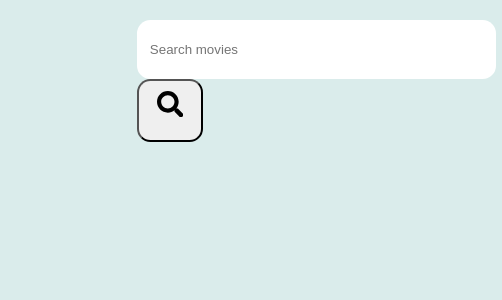
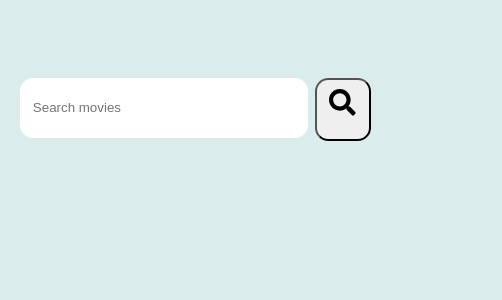
Before and after one commit to ritamariapereztineo28/React-project2020, a React (Create React App) app: page / in a window 390 px wide. Shown: the top 300 px of the page, 502 px wide, since content can reach past the window. Built offline with nearby package versions, Linux system fonts and the light colour scheme.

Commit message:
arreglos de los estilos de movieItem y search ..

```diff
--- a/src/components/MovieItem/MovieItem.css
+++ b/src/components/MovieItem/MovieItem.css
@@ -7,27 +7,28 @@
   display: inline-block;
   transition: all;
   transition-duration: 1s;
+  box-shadow: 0 4px 8px 0 rgba(0, 0, 0, 0.2);
+  transition: all;
+  transition-duration: 1s;
 }
 
 .container-movieItem img {
   width: 100%;
   height: 25em;
   margin-top: 1em;
-  transition: all;
-  transition-duration: 1s;
 }
 
-img:hover {
-  margin-left: -1em;
+.container-movieItem:hover {
   opacity: 0.7;
-  width: 20em;
-  height: 26em;
+  width: 19em;
+  box-shadow: 0 8px 16px 0 rgba(0, 0, 0, 0.2);
 }
 
 .container-movieItem .title-movie {
   text-align: center;
   font-size: 1.5em;
-  padding-top: 1em;
+  height: 2em;
+  padding-bottom: 10%;
   color: black;
 }
 
--- a/src/components/MovieItem/MovieItem.js
+++ b/src/components/MovieItem/MovieItem.js
@@ -4,7 +4,7 @@ import "./MovieItem.css";
 
 class MovieItem extends Component {
   render() {
-    const { id, title, imgUrl, year} = this.props;
+    const { id, title, imgUrl, year } = this.props;
     return (
       <div className="container-movieItem" key={id}>
         <h1 className="title-movie">{title}</h1>
@@ -19,7 +19,7 @@ MovieItem.propTypes = {
   id: PropTypes.number,
   title: PropTypes.string,
   year: PropTypes.string,
-  imgUrl: PropTypes.any.isRequired
+  imgUrl: PropTypes.any.isRequired,
 };
 
 export default MovieItem;
--- a/src/components/Search/Search.css
+++ b/src/components/Search/Search.css
@@ -1,8 +1,17 @@
 .search-movie {
-  display: block;
+  display: flex;
+  justify-content: center;
+  text-align: center;
   margin: auto;
-  margin-left: 35%;
-  margin-top: 5%;
+  margin-top: 10%;
+}
+
+@media (max-width: 500px) {
+  .search-movie {
+    margin-top: 20%;
+    margin-left: 5%;
+    margin-right: 5%;
+  }
 }
 
 .search-movie .input-search {
```
